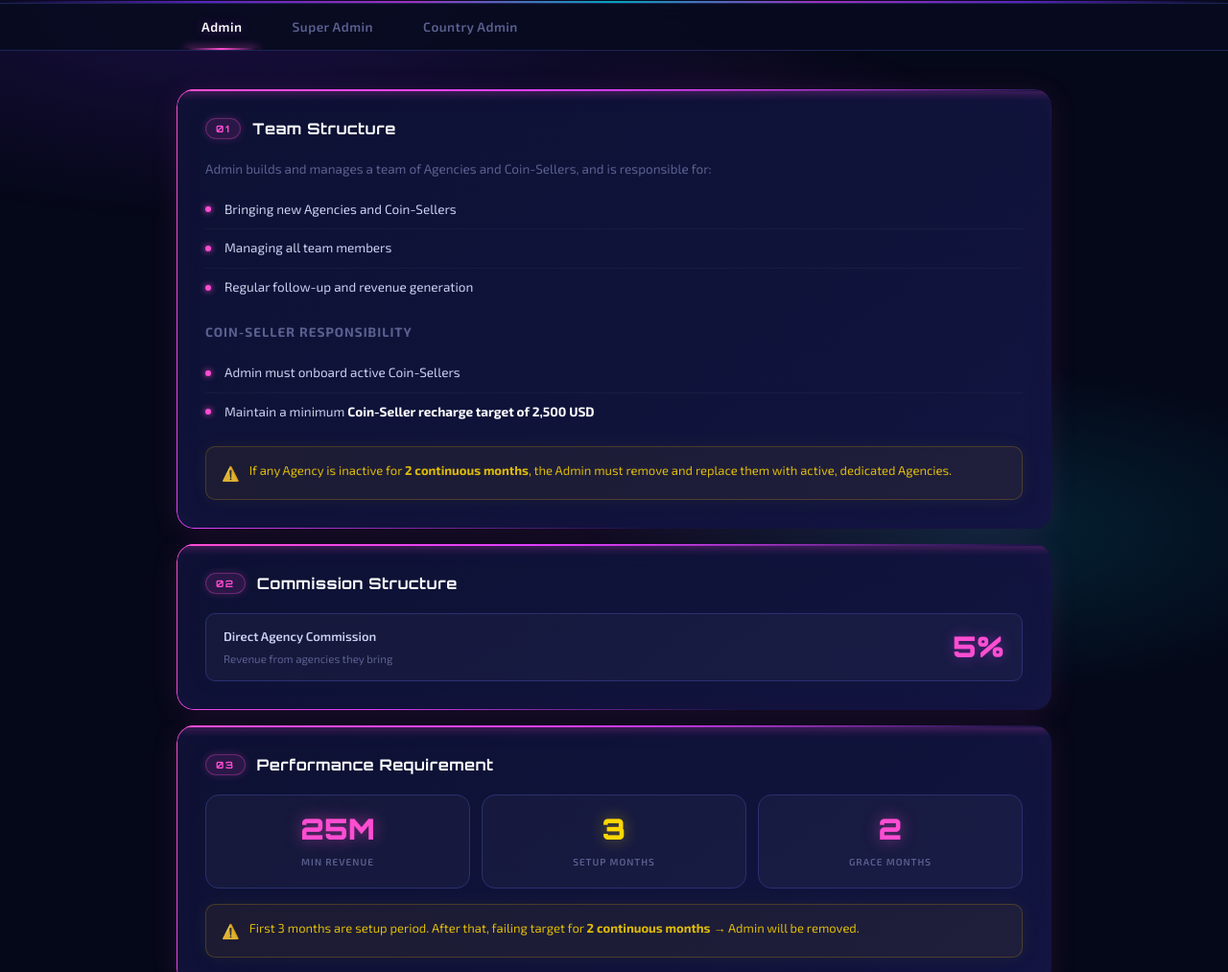
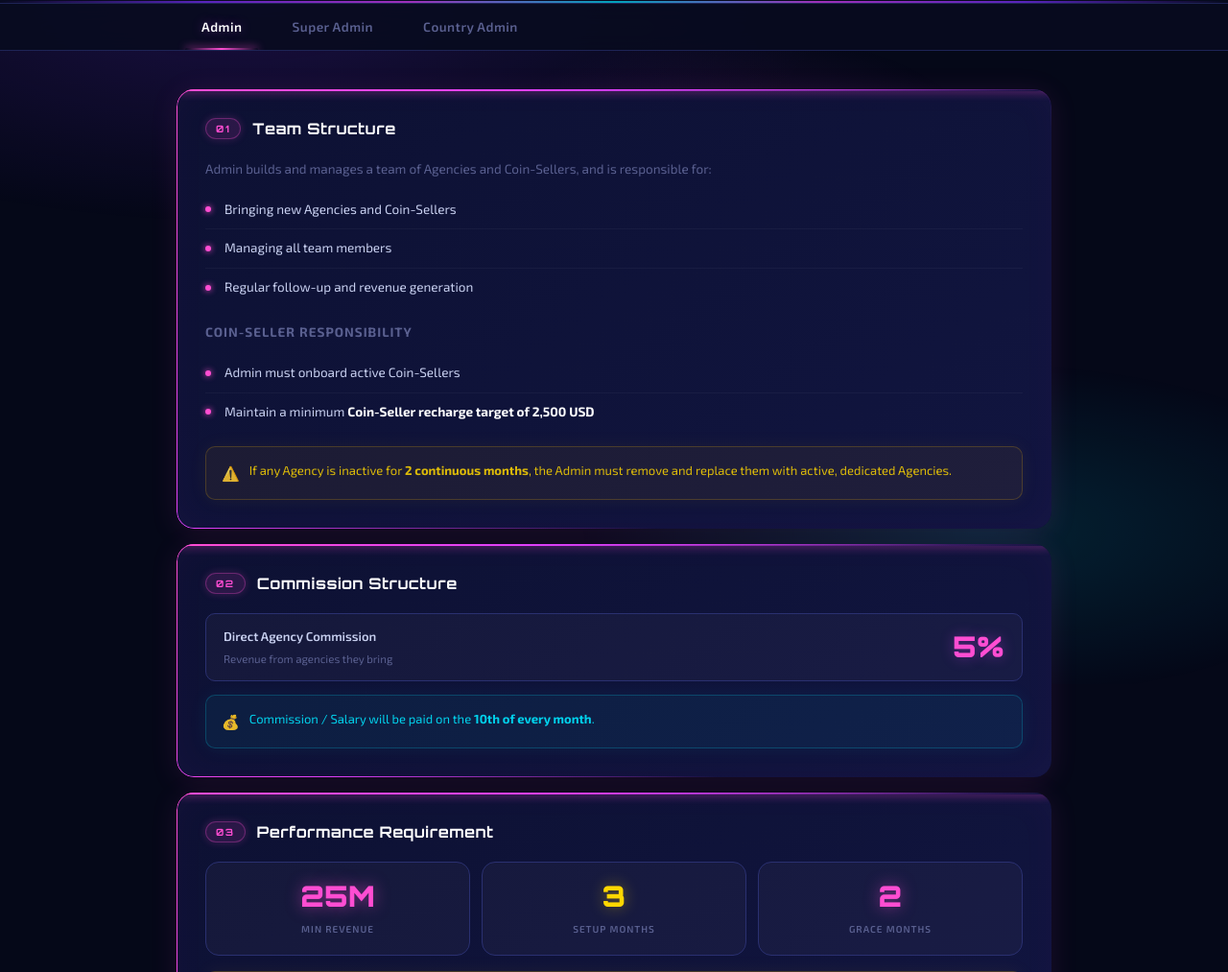
Before and after one commit to Rizz-live/Rizz-Admin, a plain HTML site: page index.html in a window 1280 px wide. Shown: the part 87-1100 px from the top of the page at 96% size. Drawn offline with Linux system fonts and the light colour scheme.

Commit message:
Update index.html

```diff
--- a/index.html
+++ b/index.html
@@ -48,7 +48,6 @@
     -webkit-font-smoothing: antialiased;
   }
 
-  /* ── STARFIELD BG ── */
   body::before {
     content:'';
     position:fixed; inset:0; z-index:0; pointer-events:none;
@@ -59,7 +58,6 @@
   }
   body > * { position:relative; z-index:1; }
 
-  /* ── HEADER ── */
   .header {
     padding: clamp(14px,3.5vw,22px) clamp(14px,4vw,40px);
     display: flex;
@@ -125,7 +123,6 @@
   .btn-label { display:none; }
   @media(min-width:380px){ .btn-label { display:inline; } }
 
-  /* ── NAV ── */
   .nav-wrap {
     background: rgba(8,12,32,.9);
     border-bottom: 1px solid var(--border);
@@ -161,13 +158,11 @@
   .tab-super.active::after   { background: linear-gradient(90deg, transparent, var(--purple2), transparent); box-shadow:0 0 8px var(--purple2); }
   .tab-country.active::after { background: linear-gradient(90deg, transparent, var(--cyan), transparent); box-shadow:0 0 8px var(--cyan); }
 
-  /* ── CONTAINER ── */
   .container {
     max-width: 960px; margin: 0 auto;
     padding: clamp(20px,4vw,40px) clamp(12px,4vw,24px) clamp(60px,10vw,100px);
   }
 
-  /* ── POLICY ── */
   .policy-section { display:none; }
   .policy-section.active { display:block; animation:fadeUp .35s ease; }
   @keyframes fadeUp {
@@ -175,7 +170,6 @@
     to   { opacity:1; transform:translateY(0); }
   }
 
-  /* ── CARD ── */
   .policy-card {
     background: linear-gradient(145deg, var(--card), var(--card2));
     border-radius: clamp(12px,3vw,18px);
@@ -186,7 +180,6 @@
   }
   .policy-card:hover { transform:translateY(-2px); }
 
-  /* glow border via pseudo */
   .policy-card::before {
     content:''; position:absolute; inset:0;
     border-radius: inherit;
@@ -194,7 +187,6 @@
     -webkit-mask: linear-gradient(#fff 0 0) content-box, linear-gradient(#fff 0 0);
     -webkit-mask-composite: xor; mask-composite: exclude;
   }
-  /* top accent line */
   .policy-card::after {
     content:''; position:absolute; top:0; left:0; right:0; height:2px;
     border-radius: inherit;
@@ -268,7 +260,16 @@
   }
   .warn span:first-child { flex-shrink:0; margin-top:1px; font-size:15px; }
 
-  /* ── COMMISSION ── */
+  .salary-note {
+    margin-top:clamp(10px,2.5vw,14px);
+    background:rgba(0,229,255,.06); border:1px solid rgba(0,229,255,.2);
+    border-radius:10px; padding:clamp(10px,2.5vw,14px) clamp(12px,3vw,16px);
+    font-size:clamp(11.5px,2.8vw,13px); color:rgba(0,229,255,.9);
+    display:flex; gap:10px; line-height:1.65; align-items:flex-start;
+    box-shadow:0 0 20px rgba(0,229,255,.06);
+  }
+  .salary-note span:first-child { flex-shrink:0; margin-top:1px; font-size:15px; }
+
   .comm-grid { display:grid; gap:8px; margin-top:6px; }
   .comm-row {
     background: rgba(255,255,255,.03);
@@ -289,7 +290,6 @@
     font-weight:900; flex-shrink:0; line-height:1;
   }
 
-  /* ── PERF STATS ── */
   .perf-stats {
     display:grid; grid-template-columns:repeat(3,1fr);
     gap:clamp(6px,2vw,12px); margin-bottom:clamp(12px,3vw,16px);
@@ -312,14 +312,12 @@
     font-weight:600;
   }
 
-  /* ── DIVIDER ── */
   .divider {
     border:none; height:1px; margin:clamp(30px,6vw,52px) 0;
     background: linear-gradient(90deg, transparent, var(--purple), var(--magenta), var(--cyan), transparent);
     opacity:.4;
   }
 
-  /* ── WHATSAPP ── */
   .wa-section { display:flex; flex-direction:column; align-items:center; gap:12px; text-align:center; }
   .wa-label {
     font-family:'Orbitron',sans-serif;
@@ -340,7 +338,6 @@
   .wa-btn:active { transform:translateY(0); }
   .wa-btn svg { width:clamp(18px,4.5vw,22px); height:clamp(18px,4.5vw,22px); fill:#fff; flex-shrink:0; }
 
-  /* ── MODAL OVERLAY ── */
   .modal-overlay {
     display:none; position:fixed; inset:0;
     background:rgba(5,8,24,.88);
@@ -353,7 +350,6 @@
   .modal-overlay.open { display:flex; animation:fadeIn .2s ease; }
   @keyframes fadeIn { from{opacity:0} to{opacity:1} }
 
-  /* ── MODAL ── */
   .modal {
     background: linear-gradient(160deg, var(--card), var(--card2));
     border: 1px solid var(--border2);
@@ -407,7 +403,6 @@
   }
   .modal-hdr p { font-size:clamp(11.5px,2.8vw,13px); color:var(--muted); }
 
-  /* ── FORM ── */
   .form-grid { display:grid; grid-template-columns:1fr; gap:clamp(10px,2.5vw,14px); }
   @media(min-width:460px) {
     .form-grid { grid-template-columns:repeat(2,1fr); }
@@ -454,8 +449,6 @@
   }
   .submit-btn:hover  { box-shadow:0 8px 28px var(--glow-m); transform:translateY(-1px); }
   .submit-btn:active { transform:translateY(0); }
-
-  /* loading state */
   .submit-btn.loading { opacity:.7; cursor:not-allowed; }
 
   .success-box { display:none; text-align:center; padding:clamp(24px,6vw,36px) 16px; }
@@ -472,7 +465,6 @@
   }
   .success-box p { font-size:clamp(12px,3vw,13.5px); color:var(--muted); line-height:1.75; }
 
-  /* error toast */
   .toast {
     position:fixed; bottom:20px; left:50%; transform:translateX(-50%);
     background:rgba(255,77,100,.15); border:1px solid rgba(255,77,100,.4);
@@ -516,7 +508,7 @@
 
 <div class="container">
 
-  <!-- ══ ADMIN ══ -->
+  <!-- ADMIN -->
   <div id="admin" class="policy-section active">
 
     <div class="policy-card admin-card">
@@ -546,6 +538,7 @@
           <div class="comm-pct" style="color:var(--pink);text-shadow:0 0 14px var(--glow-m)">5%</div>
         </div>
       </div>
+      <div class="salary-note"><span>💰</span><span>Commission / Salary will be paid on the <strong>10th of every month</strong>.</span></div>
     </div>
 
     <div class="policy-card admin-card">
@@ -571,7 +564,7 @@
 
   </div>
 
-  <!-- ══ SUPER ADMIN ══ -->
+  <!-- SUPER ADMIN -->
   <div id="super" class="policy-section">
 
     <div class="policy-card super-card">
@@ -608,6 +601,7 @@
           <div class="comm-pct" style="color:var(--purple2);text-shadow:0 0 14px var(--glow-p)">2%</div>
         </div>
       </div>
+      <div class="salary-note"><span>💰</span><span>Commission / Salary will be paid on the <strong>10th of every month</strong>.</span></div>
     </div>
 
     <div class="policy-card super-card">
@@ -633,7 +627,7 @@
 
   </div>
 
-  <!-- ══ COUNTRY ADMIN ══ -->
+  <!-- COUNTRY ADMIN -->
   <div id="country" class="policy-section">
 
     <div class="policy-card country-card">
@@ -677,6 +671,7 @@
           <div class="comm-pct" style="color:var(--cyan);text-shadow:0 0 14px var(--glow-c)">1%</div>
         </div>
       </div>
+      <div class="salary-note"><span>💰</span><span>Commission / Salary will be paid on the <strong>10th of every month</strong>.</span></div>
     </div>
 
     <div class="policy-card country-card">
@@ -790,11 +785,9 @@
   </div>
 </div>
 
-<!-- Toast -->
 <div class="toast" id="toast"></div>
 
 <script>
-  /* ── NAV ── */
   function showPolicy(id, el) {
     document.querySelectorAll('.policy-section').forEach(s => s.classList.remove('active'));
     document.querySelectorAll('.nav-tab').forEach(t => t.classList.remove('active'));
@@ -802,7 +795,6 @@
     el.classList.add('active');
   }
 
-  /* ── MODAL ── */
   function openModal() {
     document.getElementById('modalOverlay').classList.add('open');
     document.body.style.overflow = 'hidden';
@@ -815,7 +807,6 @@
     if (e.target === document.getElementById('modalOverlay')) closeModal();
   }
 
-  /* swipe-down to close */
   (function () {
     const modal = document.getElementById('modal');
     let startY = 0;
@@ -825,7 +816,6 @@
     }, { passive: true });
   })();
 
-  /* ── TOAST ── */
   function showToast(msg) {
     const t = document.getElementById('toast');
     t.textContent = msg;
@@ -833,9 +823,6 @@
     setTimeout(() => t.classList.remove('show'), 2500);
   }
 
-  /* ── GOOGLE SHEETS SUBMIT ── */
-  // ⚠️ IMPORTANT: Replace this URL with your deployed Google Apps Script Web App URL
-  // See instructions at the bottom of this file
   const SHEET_WEBHOOK = 'https://script.google.com/macros/s/AKfycbzjC77trLR_qwia78wzV2V9W-OfnECstMB2wcH44fhlPjiQUFvoupDQqMnBbCSGoi9Liw/exec';
 
   async function submitForm() {
@@ -874,14 +861,12 @@
     };
 
     try {
-      // Google Apps Script requires no-cors mode
       await fetch(SHEET_WEBHOOK, {
         method:  'POST',
         mode:    'no-cors',
         headers: { 'Content-Type': 'application/json' },
         body:    JSON.stringify(payload),
       });
-      // no-cors means we can't read the response — assume success
       document.getElementById('formContent').style.display = 'none';
       document.getElementById('successBox').style.display  = 'block';
     } catch (err) {
@@ -893,36 +878,5 @@
   }
 </script>
 
-<!--
-╔══════════════════════════════════════════════════════════════════╗
-║          GOOGLE SHEETS INTEGRATION – SETUP INSTRUCTIONS         ║
-╠══════════════════════════════════════════════════════════════════╣
-║                                                                  ║
-║  STEP 1: Open your Google Sheet:                                 ║
-║  https://docs.google.com/spreadsheets/d/                         ║
-║  1k9h5x_KrRV1QDGL65zD6u11PNP1z-TkJ3JuKD5JFKn0/edit             ║
-║                                                                  ║
-║  STEP 2: Add these column headers in Row 1:                      ║
-║  Timestamp | Applying Under | Full Name | Age | Agency Name |    ║
-║  Agency ID | Admin ID | Previous Platform | Previous Revenue |   ║
-║  No. of Agencies | WhatsApp | Email                              ║
-║                                                                  ║
-║  STEP 3: In the Sheet, go to:                                    ║
-║  Extensions → Apps Script                                        ║
-║                                                                  ║
-║  STEP 4: Paste the Google Apps Script code below                 ║
-║  (see the separate code block at the very end)                   ║
-║                                                                  ║
-║  STEP 5: Click Deploy → New Deployment                           ║
-║  Type: Web App                                                   ║
-║  Execute as: Me                                                  ║
-║  Who has access: Anyone                                          ║
-║  → Copy the Web App URL                                          ║
-║                                                                  ║
-║  STEP 6: Replace YOUR_GOOGLE_APPS_SCRIPT_WEB_APP_URL             ║
-║  in the JavaScript above with the copied URL                     ║
-║                                                                  ║
-╚══════════════════════════════════════════════════════════════════╝
--->
 </body>
 </html>
```
